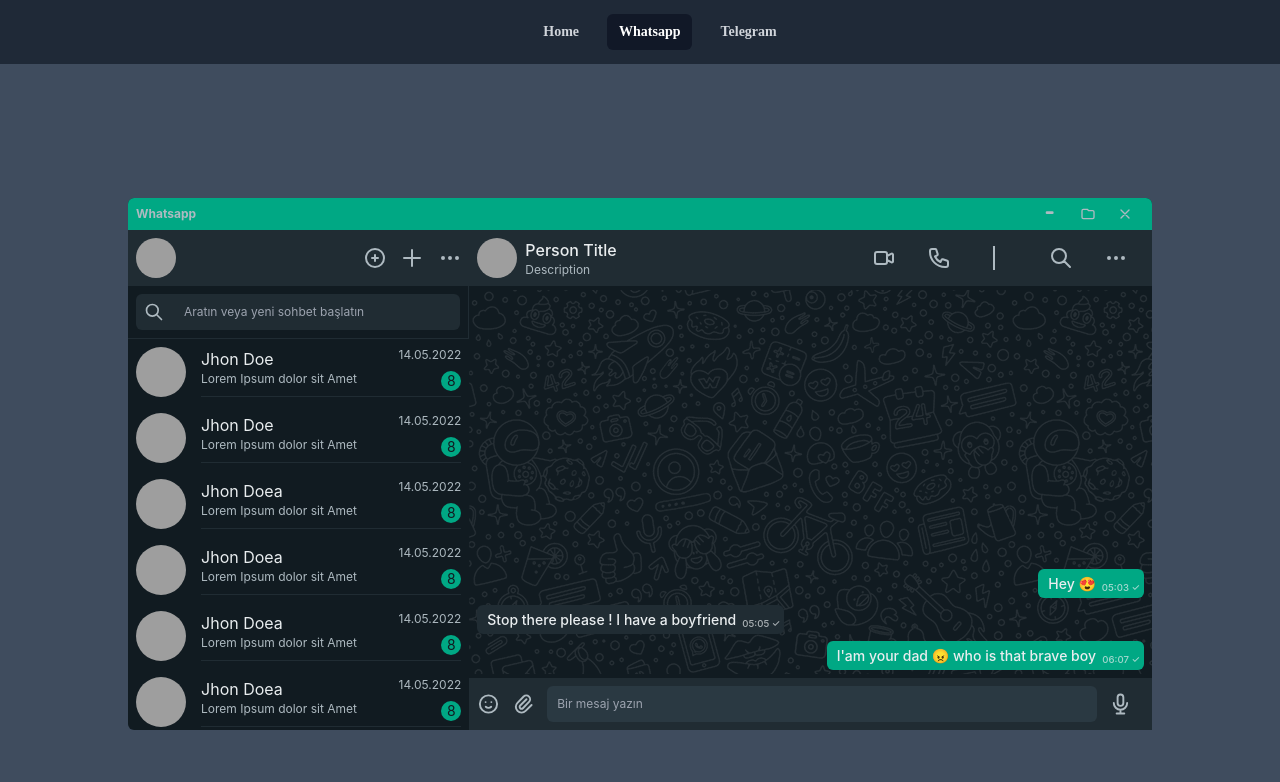
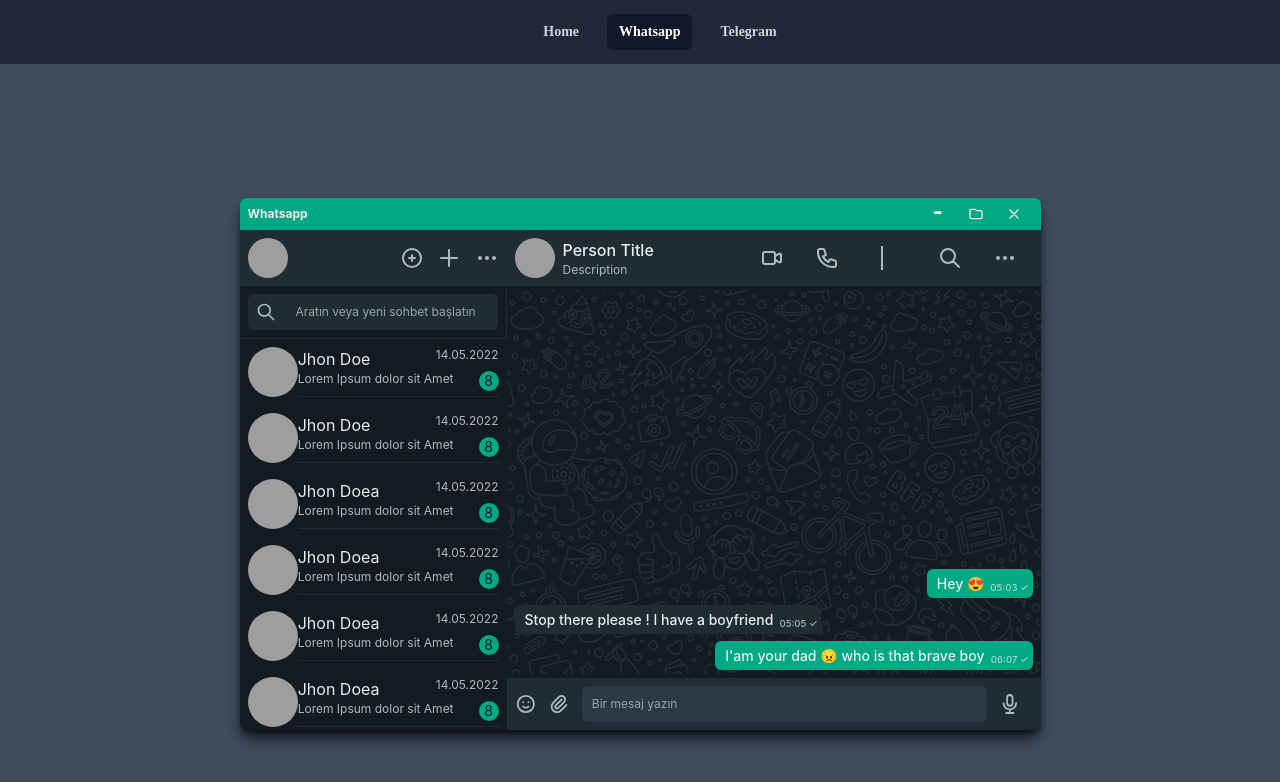
Before and after one commit to TopGuru777/whatsapp-telegram-next.s, a Next.js app: page /whatsapp in a window 1280 px wide. Shown: the top 782 px of the page. Built offline with nearby package versions, Linux system fonts and the light colour scheme; grey boxes are pictures that could not be loaded.

Commit message:
shadow added

```diff
--- a/src/pages/whatsapp/index.js
+++ b/src/pages/whatsapp/index.js
@@ -25,8 +25,8 @@
     <>
       <div className="h-screen">
         <main className="flex items-center justify-center h-screen">
-          <div className="w-4/5 max-w-5xl rounded-md bg-wp-secondary-200">
-            <header className="flex justify-between p-2 text-xs text-wp-white-200 rounded-t-md bg-wp-primary">
+          <div className="rounded-md bg-wp-secondary-200 shadow-lg shadow-black/80">
+            <header className="flex justify-between p-2 text-xs text-wp-white-100 rounded-t-md bg-wp-primary">
               <div className="font-bold cursor-default">Whatsapp</div>
               <div className="flex justify-around cursor-pointer w-28">
                 <SvgGenerator
```
